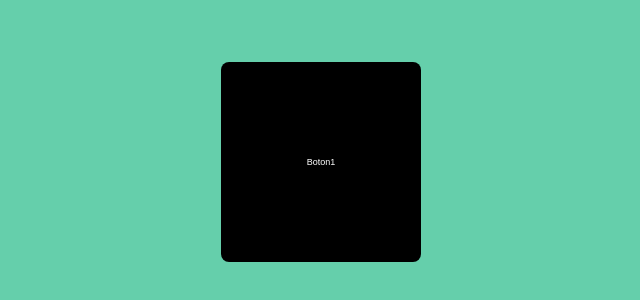
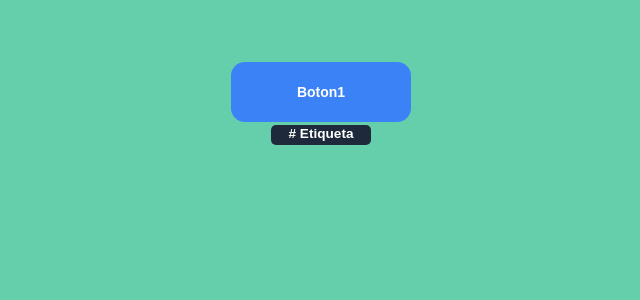
Before and after one commit to daniel69zz/foro, a React (Vite) app: page / in a window 1280 px wide. Shown: the part 270-570 px from the top of the page, without its empty margins (319-959 px from the left). Built offline with nearby package versions, Linux system fonts and the light colour scheme.

Commit message:
button mejorado, badge incluido

```diff
--- /dev/null
+++ b/src/components/comun/Badge.jsx
@@ -0,0 +1,9 @@
+import styles from "./Badge.module.css";
+
+export default function Badge({text}){
+    return (
+        <span className={styles.sp_tag} >
+            {text}
+        </span>
+    )
+}
--- /dev/null
+++ b/src/components/comun/Badge.module.css
@@ -0,0 +1,22 @@
+.sp_tag{
+    display: inline-block;
+    color: white;
+    width: 50%;
+    height: 10%;
+    background-color: #1e293b;
+    border-radius: 5px;
+    font-family: sans-serif;
+    font-size: 0.85rem;
+    font-weight: bold;
+    border: none;
+    cursor: pointer;
+    transition: background-color 0.3s;
+    padding: 1px;
+}
+
+.sp_tag:hover{
+    background-color: #363688;
+}
+.sp_tag:active{
+    background-color: black;
+}
--- a/src/components/comun/Button.jsx
+++ b/src/components/comun/Button.jsx
@@ -1,6 +1,7 @@
 import styles from "./Button.module.css";
+
 export default function Button({text, onClick}){
     return(
         <button className={styles.btn} onClick={onClick}>{text}</button>
-    )
+    );
 }
--- a/src/components/comun/Button.module.css
+++ b/src/components/comun/Button.module.css
@@ -1,17 +1,20 @@
 .btn{
     color: white;
-    width: 100%;
-    height: 100%;
-    background-color: black;
-    border-radius: 8px;
+    width: 90%;
+    height: 30%;
+    background-color: #3b82f6;
+    border-radius: 14px;
     font-family: sans-serif;
-    font-size: 9px;
-    font-weight: 500;
+    font-size: 0.875rem;
+    font-weight: bold;
     border: none;
     cursor: pointer;
     transition: background-color 0.3s;
-}.btn:hover{
+}
+
+.btn:hover{
     background-color: #2c2c3e;
-}.btn:active{
+}
+.btn:active{
     background-color: black;
 }
--- a/src/components/login/LoginCard.jsx
+++ b/src/components/login/LoginCard.jsx
@@ -1,13 +1,12 @@
 import Button from "../comun/Button";
+import Badge from "../comun/Badge"
 import styles from "./LoginCard.module.css"
 
 export default function LoginCard(){
-    function alerta(){
-        alert("Oziel")
-    }
     return(
         <div className={styles.contentLoginCard}>
-            <Button text="Boton1" onClick={alerta}/>
+            <Button text="Boton1" onClick={() => alert("oziel")}/>
+            <Badge text="# Etiqueta"/>
         </div>
     )
 }
--- a/src/pages/Login.jsx
+++ b/src/pages/Login.jsx
@@ -1,13 +1,12 @@
-import Button from "../components/comun/Button";
 import LoginCard from "../components/login/LoginCard";
 import styles from "./LoginPage.module.css"
 
 export default function(){
     return(
-        <div className={styles.content}>
+        <main className={styles.content}>
             <div className={styles.contentLoginCard2}>
                 <LoginCard/>
             </div>
-        </div>
+        </main>
     )
 }
```
